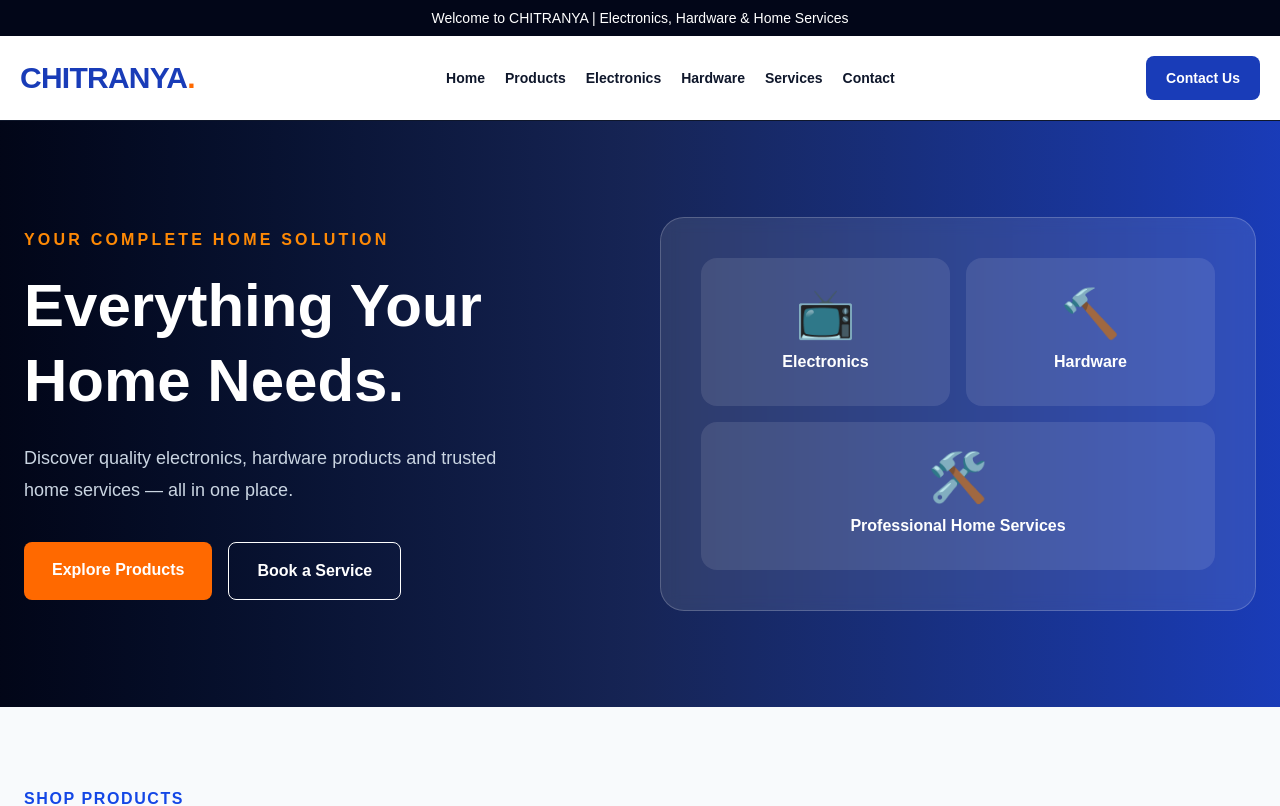
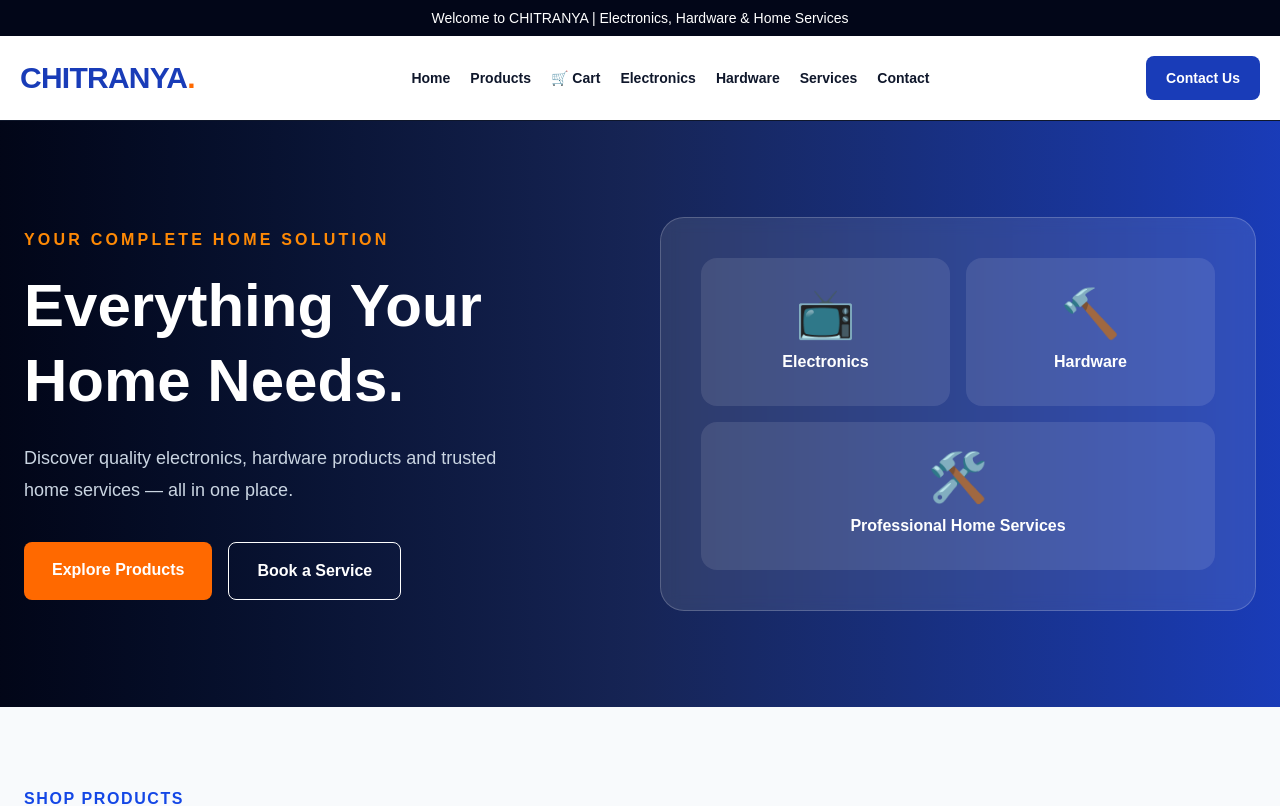
Before and after one commit to blacknwhite464/chitranya-marketplace, a Next.js app: page / in a window 1280 px wide. Shown: the top 806 px of the page. Built offline with nearby package versions, Linux system fonts and the light colour scheme.

Commit message:
Add shopping cart link to homepage navigation

```diff
--- a/src/app/page.tsx
+++ b/src/app/page.tsx
@@ -48,6 +48,7 @@ export default function Home() {
           <nav className="flex flex-wrap gap-5 text-sm font-semibold">
             <a href="#" className="hover:text-blue-700">Home</a>
             <a href="/products/" className="hover:text-blue-700">Products</a>
+            <a href="/cart/" className="hover:text-blue-700">🛒 Cart</a>
             <a href="#electronics" className="hover:text-blue-700">Electronics</a>
             <a href="#hardware" className="hover:text-blue-700">Hardware</a>
             <a href="#services" className="hover:text-blue-700">Services</a>
```
